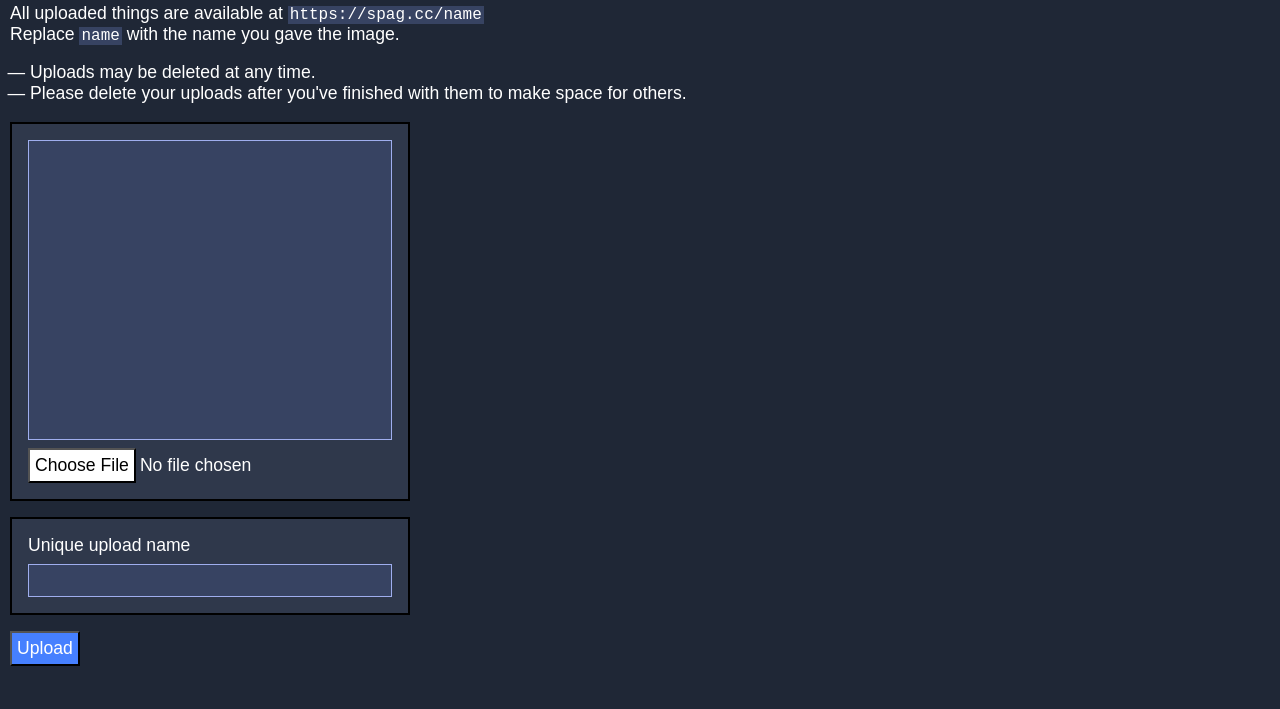
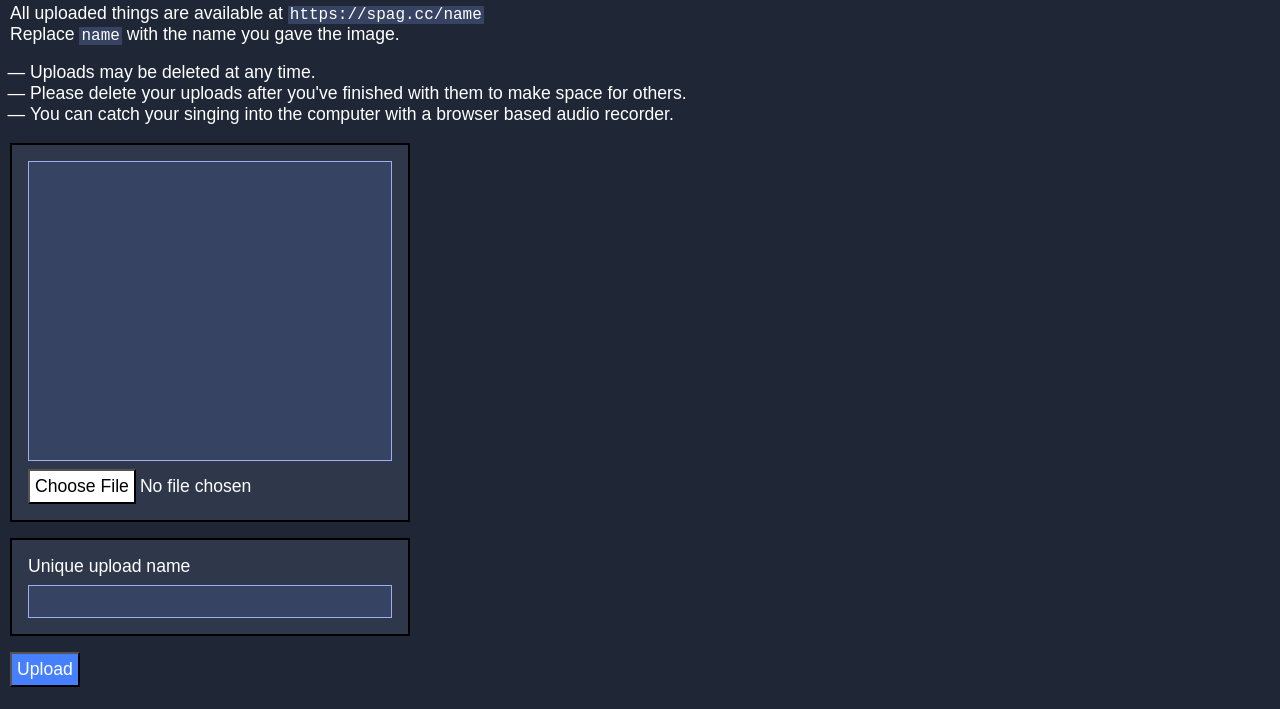
Before and after one commit to pastagang/spag, a plain HTML site: page index.html in a window 1280 px wide. Shown: the part 91-800 px from the top of the page. Drawn offline with Linux system fonts and the light colour scheme; no server answers.

Commit message:
added a list item telling you where you can record audio
I was going to add an audio recorder but it looked harder than I could be bothered at the minute. Will have another look at it later on.

```diff
--- a/index.html
+++ b/index.html
@@ -23,6 +23,7 @@
       Please delete your uploads after you've finished with them to make space
       for others.
     </li>
+    <li>You can catch your singing into the computer with <src="https://webaudiodemos.appspot.com/AudioRecorder/index.html">a browser based audio recorder</a>.</li>
   </ul>
 </header>
 
```
